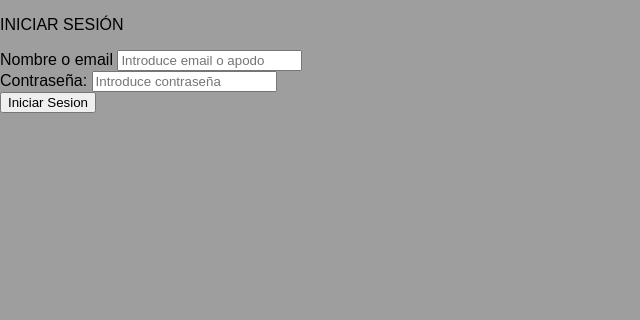
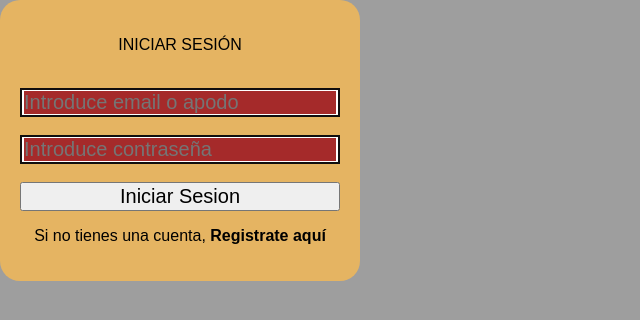
Before and after one commit to pacobarrionuevo/ProyectoJuegoOca_2Trim, an Angular app in the folder JuegoOcaFront/: page /login in a window 1280 px wide. Shown: the top 320 px of the page, without its empty margins (0-640 px from the left). Built offline with nearby package versions, Linux system fonts and the light colour scheme.

Commit message:
intento de aprender css (a buenas alturas)

```diff
--- a/JuegoOcaFront/src/app/pages/login/login.component.css
+++ b/JuegoOcaFront/src/app/pages/login/login.component.css
@@ -0,0 +1,27 @@
+#cuadradoFuera {
+    background-color: #E5B462;
+    justify-content: center;
+    align-items: center;
+    text-align: center;
+    width: 25%;
+    padding: 20px;
+    border-radius: 20px;
+    box-sizing: content-box;
+}
+
+.inputs input {
+    width: 100%;
+    font-size: 20px;
+    border: 2px solid #110e0e;
+    box-sizing: border-box;
+}
+
+.inputs ::placeholder {
+    background-color: brown;
+}
+
+#button {
+    width: 100%;
+    font-size: 20px;
+
+}
--- a/JuegoOcaFront/src/app/pages/login/login.component.html
+++ b/JuegoOcaFront/src/app/pages/login/login.component.html
@@ -1,17 +1,21 @@
-<div class="cuadradoFuera">
+<div id="cuadradoFuera">
     <p id="iniciarSesion">
         INICIAR SESIÓN
     </p>
-
-    <div class="inputTexto">
-        <label for="password">Nombre o email </label>
+    <br>
+    <div class="inputs">
         <input type="nombre" placeholder="Introduce email o apodo">
     </div>
+    <br>
 
-    <div class="inputTexto">
-        <label for="password">Contraseña: </label>
+    <div class="inputs">
         <input type="password" placeholder="Introduce contraseña">
     </div>
+    <br>
 
-    <button type="submit" class="button">Iniciar Sesion</button>
+    <button type="submit" id="button">Iniciar Sesion</button>
+
+    <p id="llevarRegistro">
+        Si no tienes una cuenta, <b>Registrate aquí</b>
+    </p>
 </div>
```
